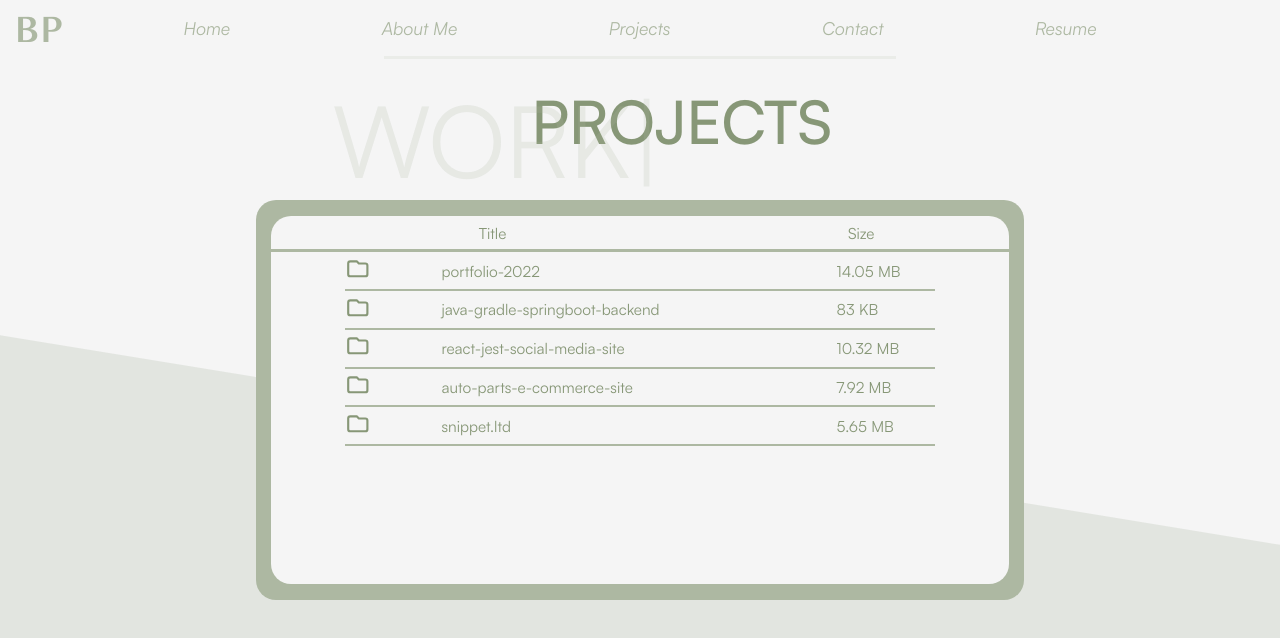
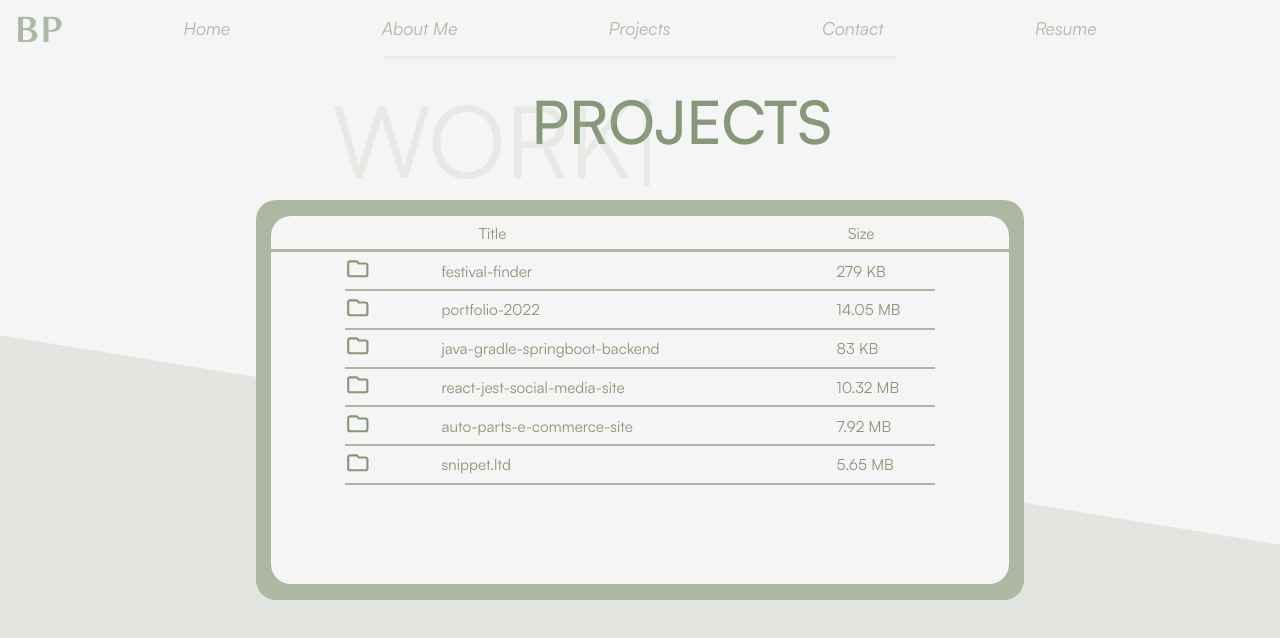
Before and after one commit to brandonleepiercy/portfolio-2022, a React (Create React App) app: page /projects in a window 1280 px wide. Shown: the top 638 px of the page. Built offline with nearby package versions, Linux system fonts and the light colour scheme.

Commit message:
projectAdded

```diff
--- a/src/components/ProjectsBox/ProjectsBox.js
+++ b/src/components/ProjectsBox/ProjectsBox.js
@@ -9,17 +9,28 @@ import PBScreenSelected from './PBScreenSelected/PBScreenSelected';
 const projects = [
   {
     id: 0,
+    title: 'festival-finder',
+    size: '279 KB',
+    public: true,
+    githubLink: 'https://github.com/brandonleepiercy/festival-finder',
+    deployment: 'https://main.d3h0yc09bp5aza.amplifyapp.com/',
+    img: 'https://i.imgur.com/6uVwOtz.png',
+    description: 'Simple web app meant to help users find music festivals to attend. In progress. Solo project outside of work, deployed on AWS.',
+    technology: 'React.js, Node.js, AWS Amplify'
+  },
+  {
+    id: 1,
     title: 'portfolio-2022',
     size: '14.05 MB',
     public: true,
     githubLink: 'https://github.com/brandonleepiercy/portfolio-2022',
     deployment: 'https://brandon.im/',
-    img: 'https://i.imgur.com/Ur1WnFb.png',
+    img: 'https://i.imgur.com/orZeajA.png',
     description: "My revised portfolio for 2022. Done in quite a hurry and it's still evolving, but I'm much happier with it's current form. I tried to focus on universal pleasing colors and modern 3-dimensonal effects. Designed and developed myself.",
     technology: 'React.js, Node.js, Express, AWS Elastic Beanstalk, Amplify, AWS-SDK and SES'
   },
   {
-    id: 1,
+    id: 2,
     title: 'java-gradle-springboot-backend',
     size: '83 KB',
     public: false,
@@ -28,7 +39,7 @@ const projects = [
     technology: 'Java, Gradle, Spring Boot, AWS Elastic Beanstalk, CodePipeline, RDS, Cognito'
   },
   {
-    id: 2,
+    id: 3,
     title: 'react-jest-social-media-site',
     size: '10.32 MB',
     public: false,
@@ -37,7 +48,7 @@ const projects = [
     technology: 'React.js, Node.js, Jest, Amplify, auth0'
   },
   {
-    id: 3,
+    id: 4,
     title: 'auto-parts-e-commerce-site',
     size: '7.92 MB',
     public: false,
@@ -46,13 +57,13 @@ const projects = [
     technology: 'Typescript, React.js, Node.js, AWS Lambdas, AWS DynamoDB, AWS Cognito, Stripe'
   },
   {
-    id: 4,
+    id: 5,
     title: 'snippet.ltd',
     size: '5.65 MB',
     public: true,
     githubLink: 'https://github.com/ma-wong/project-3',
     deployment: 'http://snippet.ltd/',
-    img: 'https://i.imgur.com/lSeXwC0.png',
+    img: 'https://i.imgur.com/rODu2hC.png',
     description: 'Final project for the coding bootcamp I completed in January of 2020. Part of a team of 5, handled building front-end components as well as building out all of the routing for all of the various data models to the SQL backend. Front end on AWS Amplify, backend on RDS.',
     technology: 'React.js, Node.js, SQL'
   }
```
